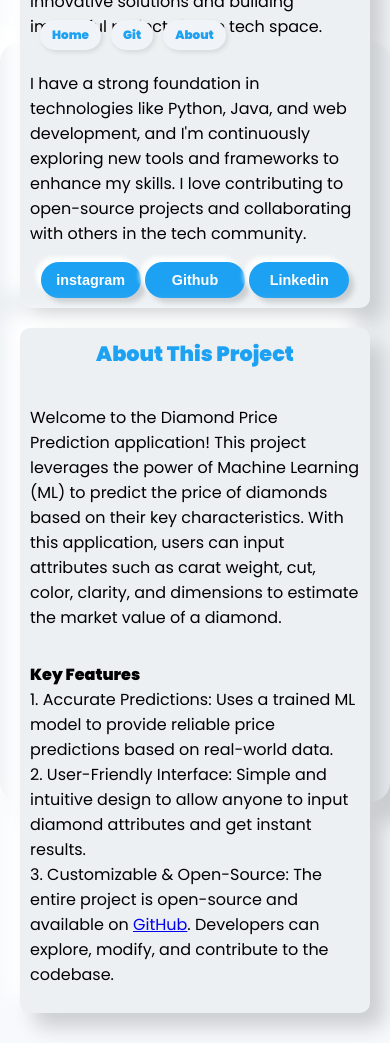
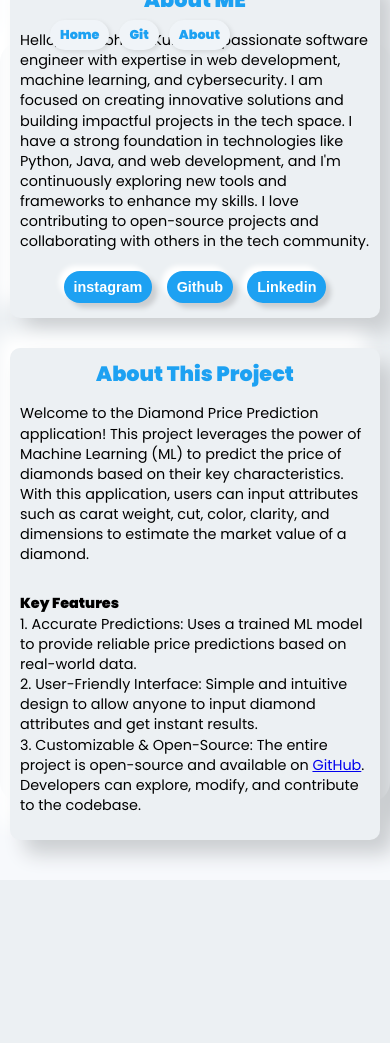
Before and after one commit to subhash-kr0/Diamond-Price-Prediction, a Flask app: page /about.html in a window 390 px wide. After the commit the page ends 854 px from the top, so only its background shows below. Run offline with Flask 3, Linux system fonts and the light colour scheme.

Commit message:
About page updated

```diff
--- a/templates/about.html
+++ b/templates/about.html
@@ -187,16 +187,69 @@
     }
 
     /* Optional: Adjust for mobile devices */
-    @media (max-width: 480px) {
+    /* @media (max-width: 480px) {
       .mini-header {
         gap: 10px;
       }
+
+    .container, .image-container {
+      padding: 10px;
+    }
 
       .mini-header a {
         font-size: 12px;
         padding: 6px 12px;
       }
-    }
+    } */
+
+
+
+    @media (max-width: 480px) {
+  .container, .image-container {
+    padding: 10px;
+    margin-bottom: 10px; /* Add space between sections */
+  }
+
+  .all {
+    padding: 10px;
+  }
+
+  .brand-title {
+    font-size: 1.3rem; /* Adjust title font size */
+    margin-bottom: 0px;
+  }
+
+  p {
+    font-size: 0.9rem; /* Reduce font size for better readability */
+    line-height: 1.4; /* Improve text spacing */
+  }
+
+  button {
+    font-size: 0.9rem;
+    padding: 8px 10px;
+    margin: 15px 0;
+    width: auto; /* Allow buttons to adjust width automatically */
+  }
+
+  .container div a button {
+    display: inline-block;
+    margin: 5px; /* Add spacing between buttons */
+  }
+
+  .mini-header {
+    gap: 10px;
+    font-size: 12px;
+    padding: 0 10px;
+  }
+
+  .mini-header a {
+    padding: 6px 10px;
+    border-radius: 15px;
+    font-size: 0.8rem;
+  }
+}
+
+
   </style>
 </head>
 <body>
@@ -205,8 +258,8 @@
 
       <div class="container">
         <div class="brand-title">About ME </div>
-        <p>Hello, I'm <span class="highlight">Subhash Kumar</span>, a passionate software engineer with expertise in web development, machine learning, and cybersecurity. I am focused on creating innovative solutions and building impactful projects in the tech space.</p>
-        <p>I have a strong foundation in technologies like Python, Java, and web development, and I'm continuously exploring new tools and frameworks to enhance my skills. I love contributing to open-source projects and collaborating with others in the tech community.</p>
+        <p>Hello, I'm <span class="highlight">Subhash Kumar</span>, a passionate software engineer with expertise in web development, machine learning, and cybersecurity. I am focused on creating innovative solutions and building impactful projects in the tech space.
+        I have a strong foundation in technologies like Python, Java, and web development, and I'm continuously exploring new tools and frameworks to enhance my skills. I love contributing to open-source projects and collaborating with others in the tech community.</p>
 
         <div>
         <a href="https://instagram.com/subhash_k0" target="_blank"><button>instagram</button></a>
```
